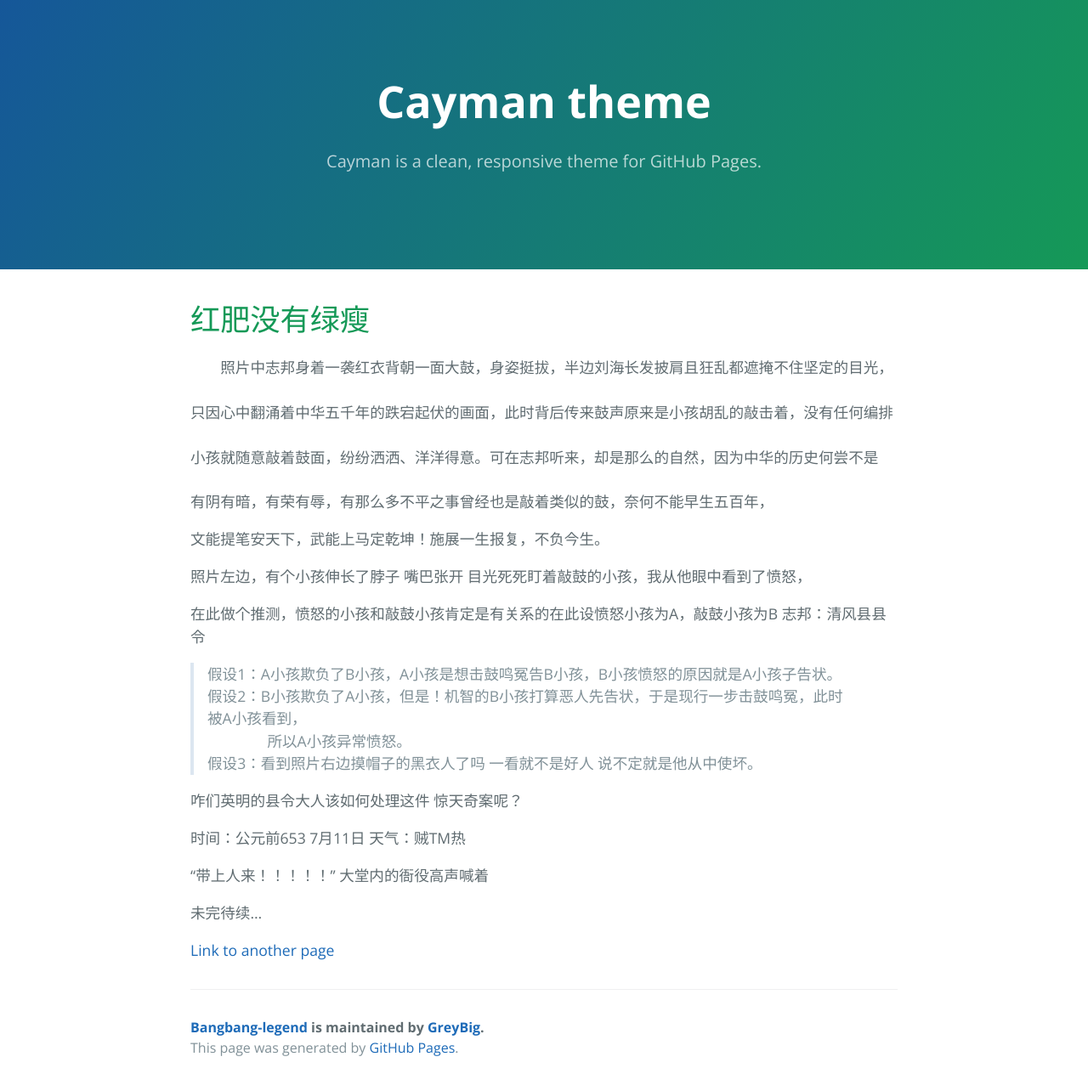
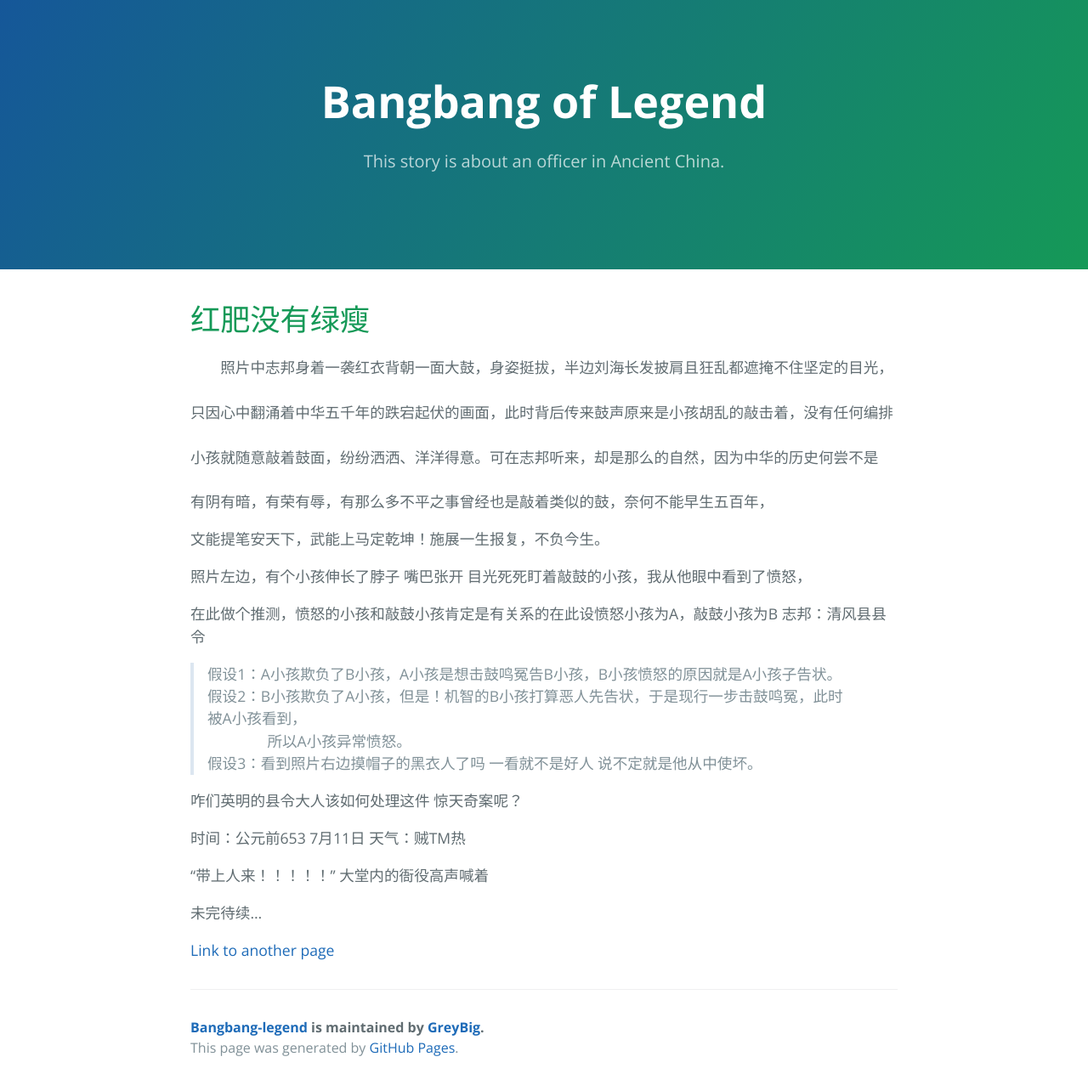
Before and after one commit to GreyBig/Bangbang-legend, a Jekyll site: the page built from README.md, in a window 1280 px wide. Shown: the whole page at 85% size. Built offline with Jekyll 4.4.1, drawn with Linux system fonts in a browser that asks for light colours; our own code applies the rules of GitHub Pages for plain Markdown files.

Commit message:
Update _config.yml

```diff
--- a/_config.yml
+++ b/_config.yml
@@ -1,5 +1,5 @@
-title: Cayman theme
-description: Cayman is a clean, responsive theme for GitHub Pages.
+title: Bangbang of Legend
+description: This story is about an officer in Ancient China.
 show_downloads: true
 google_analytics:
 theme: jekyll-theme-cayman
```
